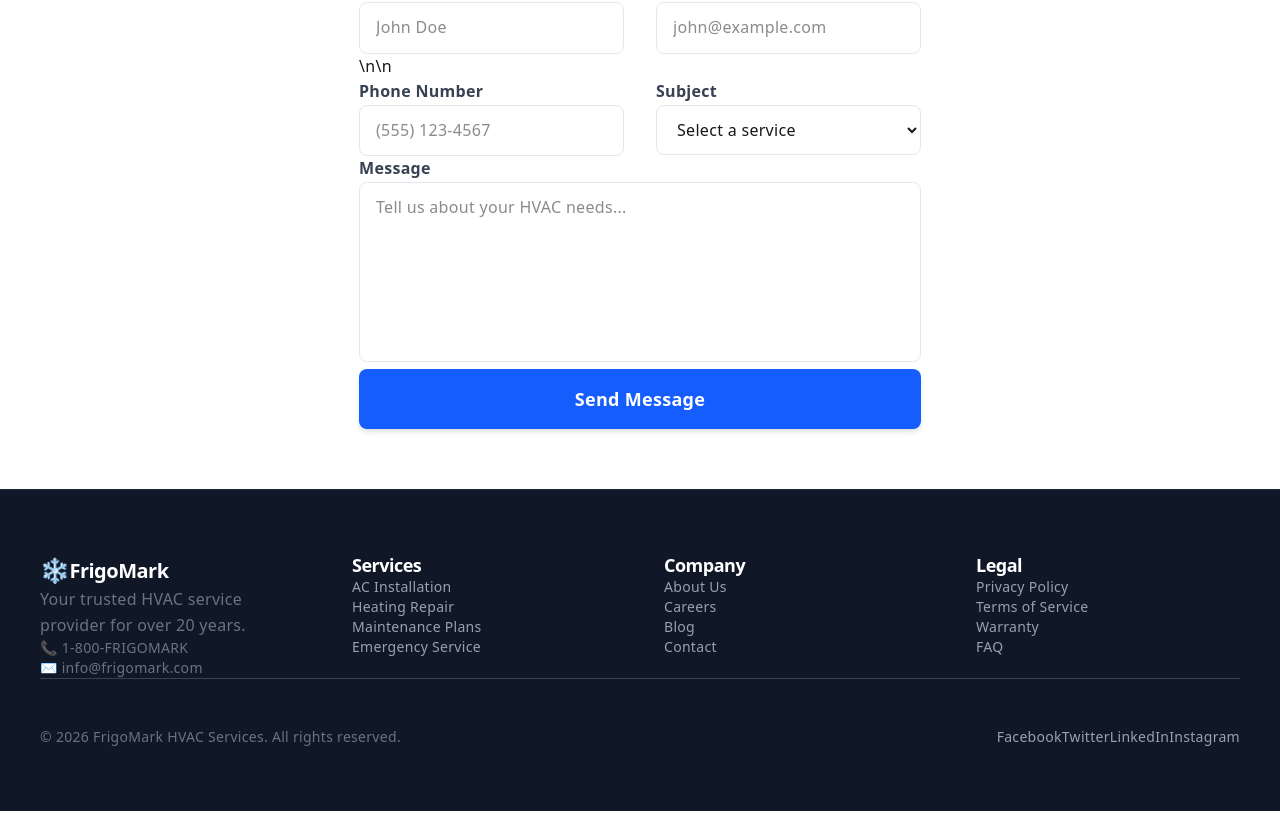
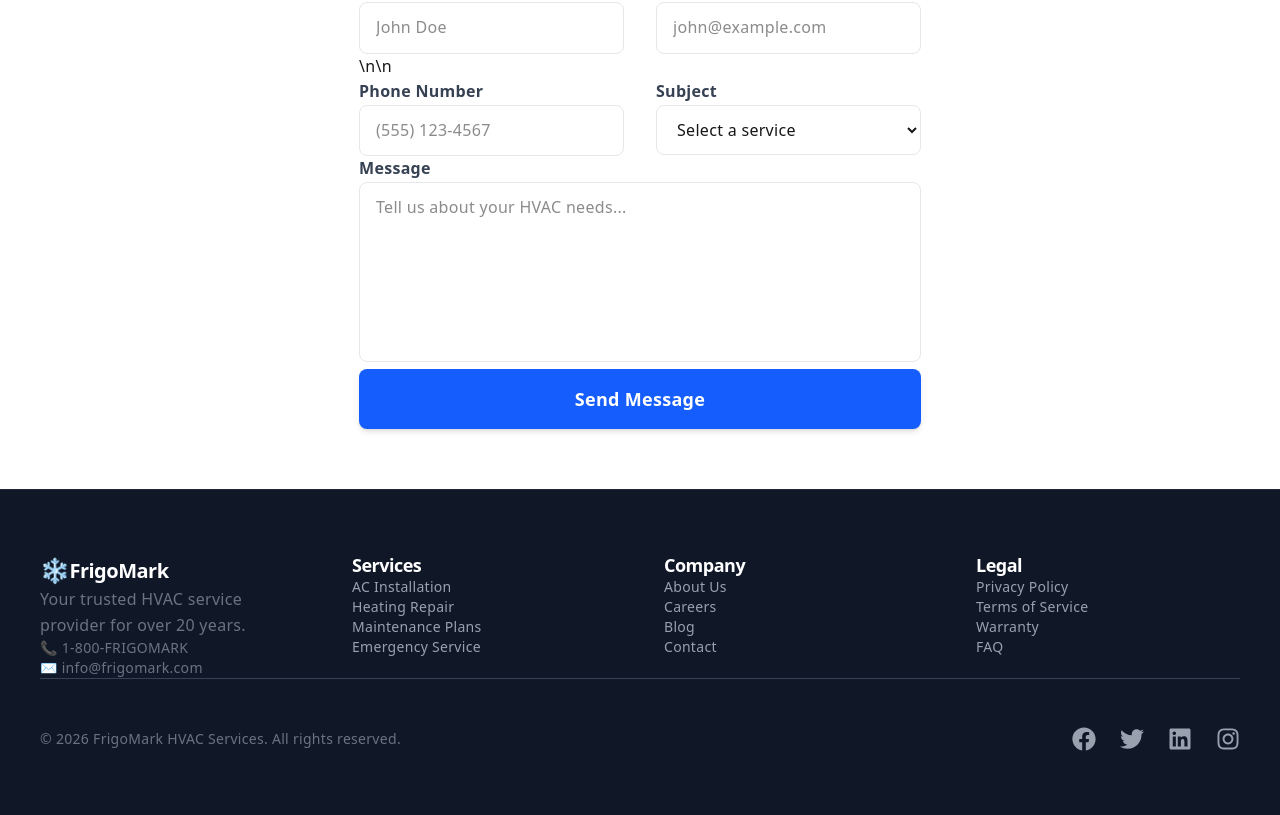
Before and after one commit to RaptorFF/next.js-frigo-mark-project, a Next.js app: page / in a window 1280 px wide. Shown: the part 3726-4541 px from the top of the page. Built offline with nearby package versions, Linux system fonts and the light colour scheme.

Commit message:
Footer Styling Updated

```diff
--- a/app/_components/Footer.js
+++ b/app/_components/Footer.js
@@ -1,11 +1,12 @@
 import Link from "next/link";
+import { FaFacebook, FaTwitter, FaLinkedin, FaInstagram } from "react-icons/fa";
 
 export default function Footer() {
   const currentYear = new Date().getFullYear();
 
   return (
     <footer className="bg-gray-900 text-white py-16 border-t border-gray-800">
-      <div className="max-w-7xl mx-auto px-6 sm:px-8 lg:px-10">
+      <div className="mx-auto px-6 sm:px-8 lg:px-10">
         <div className="grid md:grid-cols-4 gap-12 mb-12">
           {/* Company Info */}
           <div>
@@ -108,30 +109,37 @@ export default function Footer() {
             <p>
               &copy; {currentYear} FrigoMark HVAC Services. All rights reserved.
             </p>
-            <div className="flex space-x-8 mt-4 md:mt-0">
+            <div
+              className="flex mt-4 md:mt-0 text-2xl"
+              style={{ gap: "1.5rem" }}
+            >
               <Link
                 href="#"
-                className="hover:text-white transition hover:underline"
+                className="hover:text-white transition"
+                aria-label="Facebook"
               >
-                Facebook
+                <FaFacebook />
               </Link>
               <Link
                 href="#"
-                className="hover:text-white transition hover:underline"
+                className="hover:text-white transition"
+                aria-label="Twitter"
               >
-                Twitter
+                <FaTwitter />
               </Link>
               <Link
                 href="#"
-                className="hover:text-white transition hover:underline"
+                className="hover:text-white transition"
+                aria-label="LinkedIn"
               >
-                LinkedIn
+                <FaLinkedin />
               </Link>
               <Link
                 href="#"
-                className="hover:text-white transition hover:underline"
+                className="hover:text-white transition"
+                aria-label="Instagram"
               >
-                Instagram
+                <FaInstagram />
               </Link>
             </div>
           </div>
--- a/app/_styles/globals.css
+++ b/app/_styles/globals.css
@@ -15,12 +15,12 @@
   --border-light: #e5e7eb;
 }
 
-@theme inline {
+/* @theme inline {
   --color-background: var(--background);
   --color-foreground: var(--foreground);
   --font-sans: var(--font-geist-sans);
   --font-mono: var(--font-geist-mono);
-}
+} */
 
 @media (prefers-color-scheme: dark) {
   :root {
--- a/package.json
+++ b/package.json
@@ -12,7 +12,8 @@
     "next": "16.1.6",
     "postcss": "^8.5.8",
     "react": "19.2.3",
-    "react-dom": "19.2.3"
+    "react-dom": "19.2.3",
+    "react-icons": "^5.6.0"
   },
   "devDependencies": {
     "@tailwindcss/postcss": "^4.2.1",
```
Also changed, not shown: 1 other file (tests, documents, lock files or other folders).
